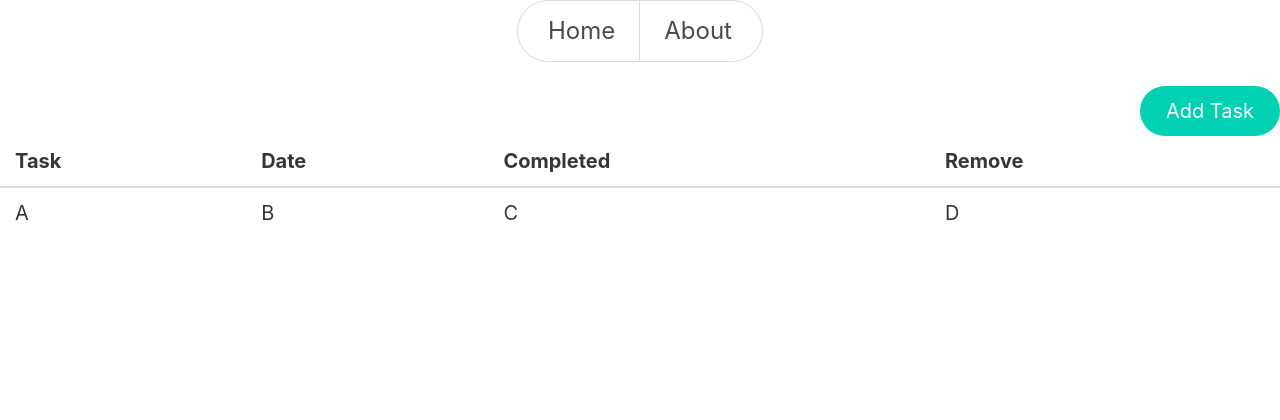
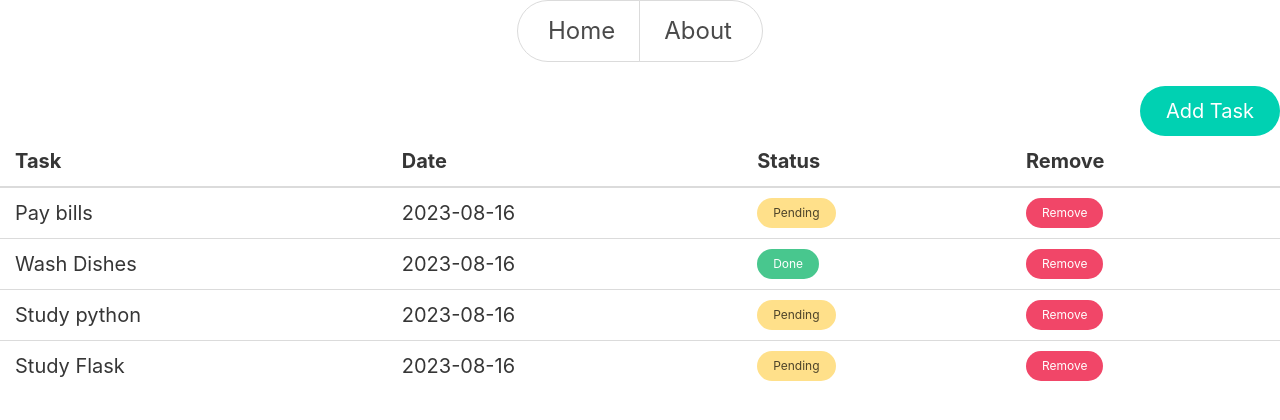
Before and after one commit to johnpapwinter/python-projects, a Flask app: page / in a window 1280 px wide. Shown: the top 420 px of the page. Run offline with Flask 3, Linux system fonts and the light colour scheme; data comes from the database, SQL or seed files in the repository; both versions use the stored data as it was after the commit.

Commit message:
finished todo flask app

```diff
--- a/todo-list/app.py
+++ b/todo-list/app.py
@@ -1,5 +1,7 @@
-from flask import Flask, render_template, request
+from flask import Flask, render_template, request, redirect, url_for
 from db import db
+
+from service import add_item, get_all_items, change_item_status, delete_item
 
 
 app = Flask(__name__)
@@ -11,14 +13,43 @@ db.init_app(app)
 
 @app.route("/")
 def home():
-    return render_template('index.html')
+    items = get_all_items()
+    # print(items)
+
+    return render_template('index.html', items=items)
 
 
 @app.route('/about')
 def about():
+
     return render_template('about.html')
 
 
 @app.route('/add')
 def add():
+
     return render_template('add.html')
+
+
+@app.route('/create', methods=['POST'])
+def create():
+    item_data = {"description": request.form['description']}
+    item_id = add_item(item_data)
+    print(f"Item id: {item_id}")
+
+    return redirect(url_for('home'))
+
+
+@app.route('/remove/<int:item_id>')
+def remove(item_id: int):
+    deleted_item_id = delete_item(item_id)
+    print(f"Item {deleted_item_id} was deleted")
+
+    return redirect(url_for('home'))
+
+
+@app.route('/toggle-status/<int:item_id>')
+def change_status(item_id: int):
+    change_item_status(item_id)
+
+    return redirect(url_for('home'))
--- /dev/null
+++ b/todo-list/initialize_db.sql
@@ -0,0 +1,6 @@
+create table items(
+    id INTEGER PRIMARY KEY,
+    description TEXT NOT NULL,
+    completed BOOLEAN NOT NULL,
+    date DATE NOT NULL
+);
--- a/todo-list/model.py
+++ b/todo-list/model.py
@@ -8,3 +8,6 @@ class ItemModel(db.Model):
     description = db.Column(db.String(500), nullable=False)
     completed = db.Column(db.Boolean, nullable=False)
     date = db.Column(db.Date, nullable=False)
+
+    def __str__(self):
+        return f"id: {self.id}, description: {self.description}, completed: {self.completed}, date: {self.date}"
--- a/todo-list/service.py
+++ b/todo-list/service.py
@@ -7,6 +7,7 @@ from datetime import date
 def add_item(item_data) -> int or str:
     item = ItemModel(**item_data)
     item.date = date.fromisoformat(date.today().isoformat())
+    item.completed = False
 
     try:
         db.session.add(item)
@@ -24,9 +25,9 @@ def get_all_items() -> List[ItemModel]:
     return items
 
 
-def change_item_status(item_id: int, new_status: bool) -> int or str:
+def change_item_status(item_id: int) -> int or str:
     item = ItemModel.query.get_or_404(item_id)
-    item.completed = new_status
+    item.completed = not item.completed
 
     try:
         db.session.commit()
--- a/todo-list/templates/about.html
+++ b/todo-list/templates/about.html
@@ -1,8 +1,8 @@
 {% extends "base.html" %}
 {% block content %}
 
-    <div>
-        About Page
+    <div class="container">
+        <p>This is a simple todo app made for practice using Python 3.10, Flask 2.3, Jinja2 templates, and Bulma CSS</p>
     </div>
 
 {% endblock %}
--- a/todo-list/templates/index.html
+++ b/todo-list/templates/index.html
@@ -9,17 +9,27 @@
                 <tr>
                     <th>Task</th>
                     <th>Date</th>
-                    <th>Completed</th>
+                    <th>Status</th>
                     <th>Remove</th>
                 </tr>
             </thead>
             <tbody>
+                {% for item in items %}
                 <tr>
-                    <td>A</td>
-                    <td>B</td>
-                    <td>C</td>
-                    <td>D</td>
+                    <td>{{ item.description }}</td>
+                    <td>{{ item.date.strftime('%Y-%m-%d') }}</td>
+                    <td>
+                        {% if item.completed %}
+                            <a class="button is-success is-rounded is-small" href="{{ url_for('change_status', item_id=item.id) }}">Done</a>
+                        {% else %}
+                            <a class="button is-warning is-rounded is-small" href="{{ url_for('change_status', item_id=item.id) }}">Pending</a>
+                        {% endif %}
+                    </td>
+                    <td>
+                        <a class="button is-danger is-small is-rounded" href="{{ url_for('remove', item_id=item.id) }}">Remove</a>
+                    </td>
                 </tr>
+                {% endfor %}
             </tbody>
         </table>
     </div>
```
Also changed, not shown: todo-list/templates/add.html (+16 -2 lines), todo-list/instance/todo.db (added).
